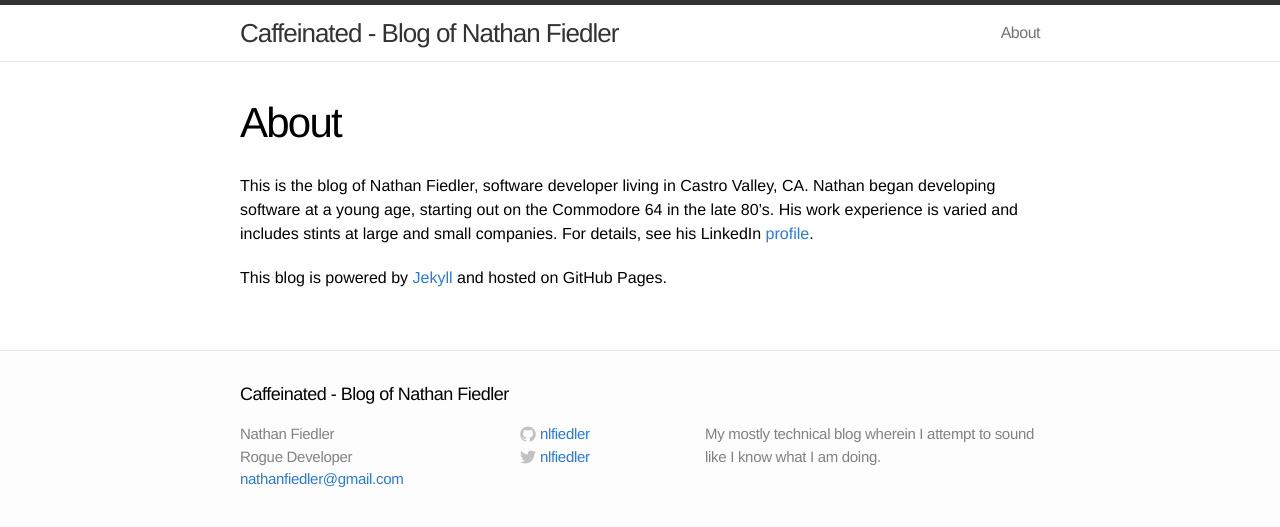
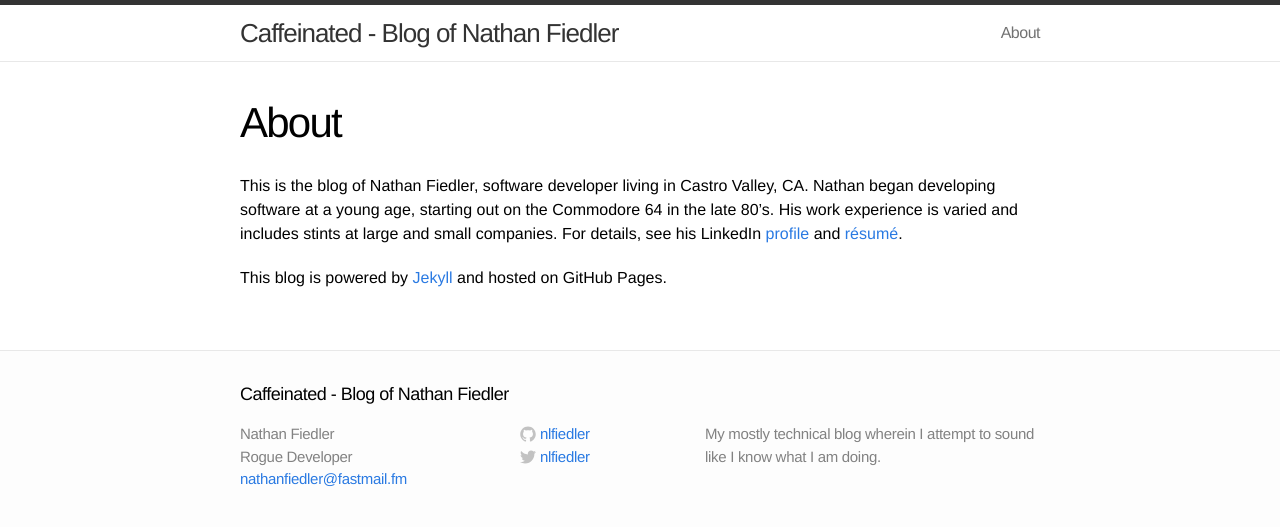
Before and after one commit to nlfiedler/nlfiedler.github.io, a Jekyll site: the page built from about.md, in a window 1280 px wide. Shown: the top 527 px of the page. Built offline with Jekyll 4.4.1, drawn with Linux system fonts in a browser that asks for light colours.

Commit message:
Add resume link and update email address

```diff
--- a/_config.yml
+++ b/_config.yml
@@ -5,7 +5,7 @@ keywords:
 - nathan
 - fiedler
 description: My mostly technical blog wherein I attempt to sound like I know what I am doing.
-email: nathanfiedler@gmail.com
+email: nathanfiedler@fastmail.fm
 baseurl: ""
 url: "http://nlfiedler.github.io"
 twitter_username: nlfiedler
--- a/about.md
+++ b/about.md
@@ -4,7 +4,7 @@ title: About
 permalink: /about/
 ---
 
-This is the blog of Nathan Fiedler, software developer living in Castro Valley, CA. Nathan began developing software at a young age, starting out on the Commodore 64 in the late 80's. His work experience is varied and includes stints at large and small companies. For details, see his LinkedIn [profile](http://www.linkedin.com/pub/nathan-fiedler/0/235/934/).
+This is the blog of Nathan Fiedler, software developer living in Castro Valley, CA. Nathan began developing software at a young age, starting out on the Commodore 64 in the late 80's. His work experience is varied and includes stints at large and small companies. For details, see his LinkedIn [profile](http://www.linkedin.com/pub/nathan-fiedler/0/235/934/) and [résumé](https://docs.google.com/document/d/18MLN2289UUV6tMobuUWmntMZs2su7M79H1B2eyugIDs/pub).
 
 <!-- Insert photo here, some day -->
 
```
